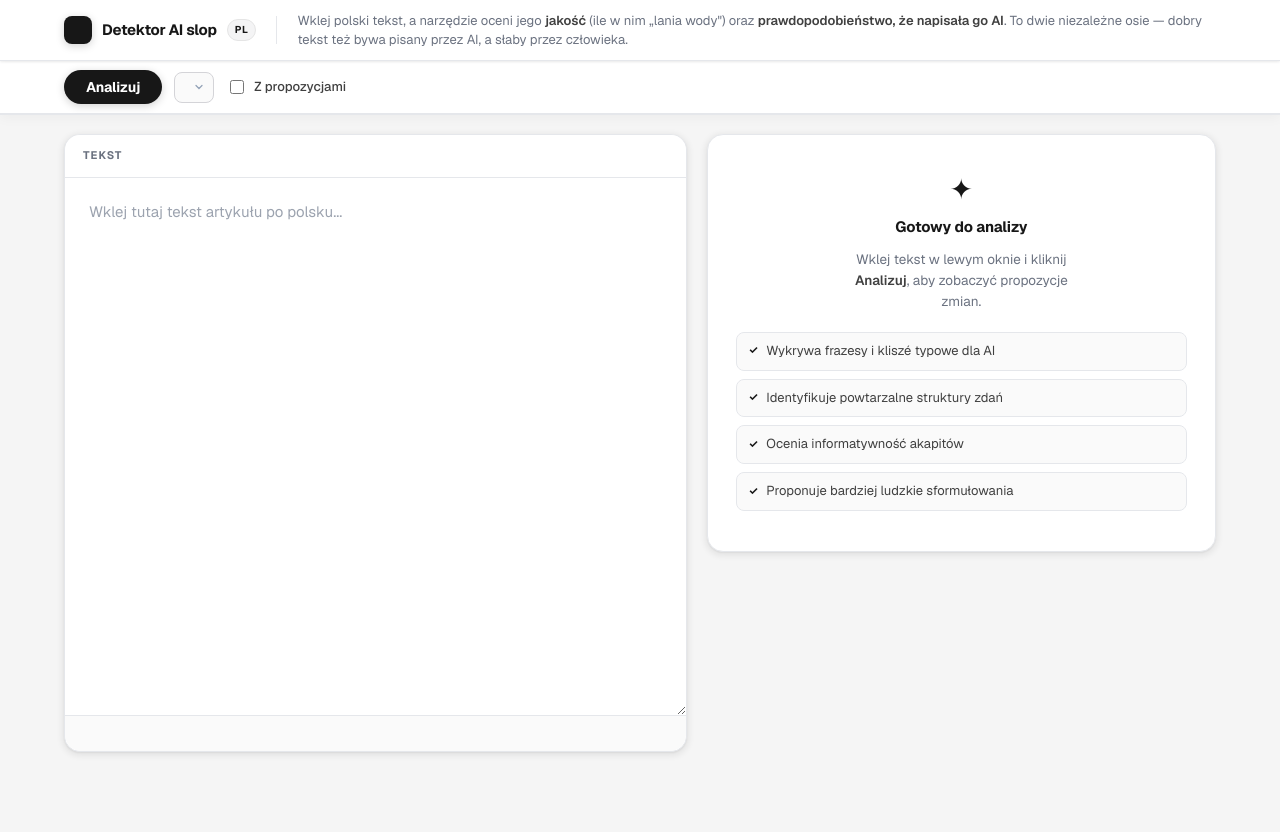
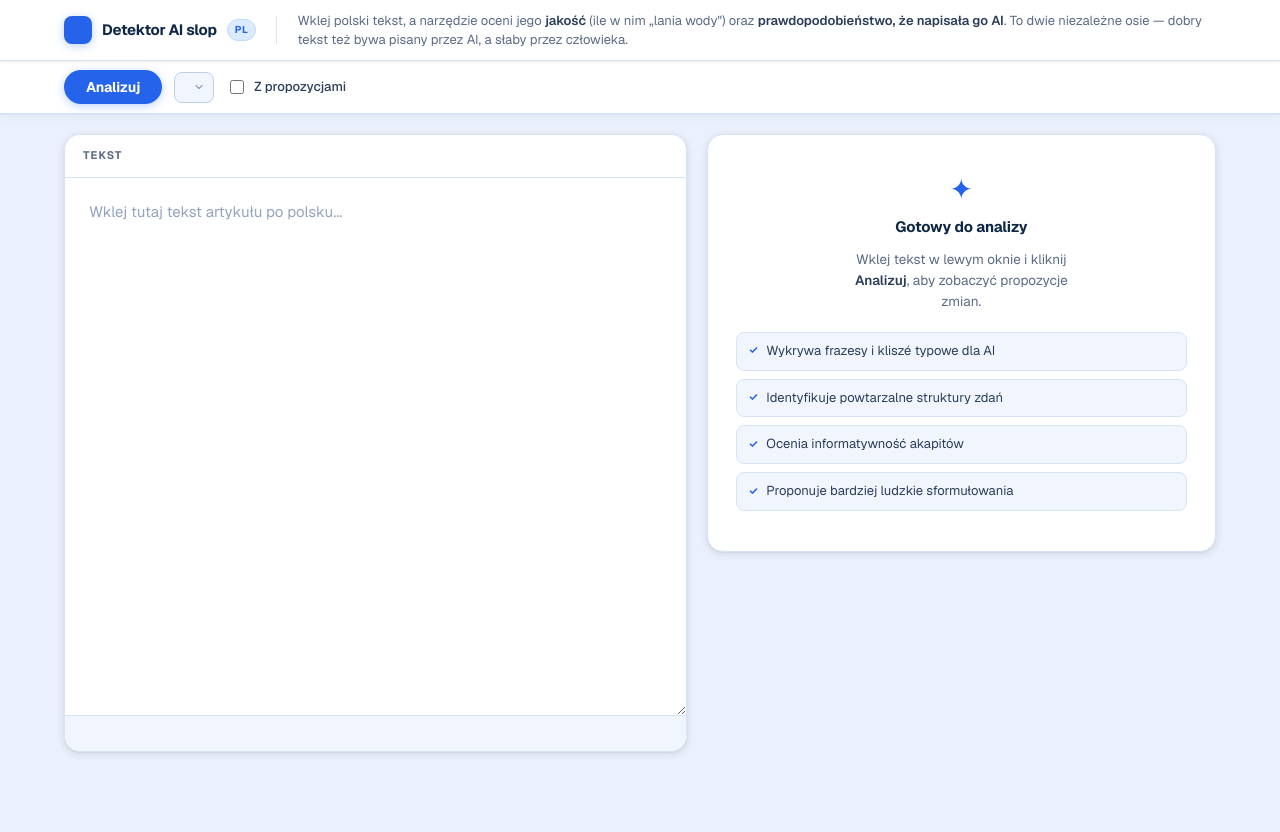
Before and after one commit to ArturDab/detektor_ai, a FastAPI app: page / in a window 1280 px wide. Run offline with FastAPI, Linux system fonts and the light colour scheme; data that the repository does not hold is empty.

Commit message:
Redesign M3 — Faza 3: jasna błękitna paleta + mocniejsze akcenty (#34)
- style.css: tokeny :root przekolorowane na jasny błękit (M3 primary blue
  #2563eb, powierzchnie z błękitnym podtonem, focus-ring/elevation w błękicie).
  Nazwy zmiennych i semantyczne --green/--yellow/--orange/--red (czyta app.js
  w colorFor: pasma gauge/ocen) bez zmian.
- Wzmocnione akcenty: „Analizuj" filled-blue z błękitnym glow, „Kopiuj/
  Humanizuj" jako niebieski tonal, błękitny tor gauge, niebieski ::selection,
  aktywna marka (mark.mark-active) z mocnym błękitnym ringiem.
- app.js: scrollToMark oznacza aktywną markę klasą mark-active (czyste
  dodanie klasy; przepływ nawigacji bez zmian).

Weryfikacja: pytest 34/34, ruff czysto, node --check OK, endpointy + serwowane
style.css/app.js lokalnie OK.

https://claude.ai/code/session_01UJ6z7NXBCN5Y8peQjSiFWf

Co-authored-by: Claude <noreply@anthropic.com>

```diff
--- a/src/detektor_web/static/app.js
+++ b/src/detektor_web/static/app.js
@@ -352,8 +352,12 @@ function scrollToFinding(idx) {
 }
 
 function scrollToMark(idx) {
+  document.querySelectorAll("mark.mark-active").forEach((m) => m.classList.remove("mark-active"));
   const mark = document.querySelector(`mark[data-idx="${idx}"]`);
-  if (mark) mark.scrollIntoView({ behavior: "smooth", block: "center" });
+  if (mark) {
+    mark.classList.add("mark-active");
+    mark.scrollIntoView({ behavior: "smooth", block: "center" });
+  }
 }
 
 function updateNav() {
--- a/src/detektor_web/static/style.css
+++ b/src/detektor_web/static/style.css
@@ -1,29 +1,29 @@
 /* ================================================================
    Detektor AI — redesign Material 3 (Faza 1: fundament tokenów)
    Layout: compact sticky bar + two-col (text | proposals)
-   Font: Geist · Paleta: neutralny monochrom (near-black) + struktura M3
+   Font: Geist · Paleta: jasny błękit (M3 primary blue) + struktura M3
    Tryb jasny; tokeny na zmiennych, gotowe pod dark. Aliasy
    (--bg/--surface/--accent/...) zachowane — używa ich reszta arkusza
    i app.js (--green/--yellow/--orange/--red w colorFor).
    ================================================================ */
 
 :root {
-  /* --- Powierzchnie (M3 surface / neutralna rampa container) --- */
-  --bg: #f5f5f5;              /* surface-container-low */
+  /* --- Powierzchnie (M3 surface, jasna rampa z błękitnym podtonem) --- */
+  --bg: #eaf1fd;             /* surface-container-low (błękit) */
   --surface: #ffffff;        /* surface / container-lowest */
-  --surface-2: #fafafa;      /* surface-container */
-  --text: #171717;           /* on-surface */
-  --text-body: #404040;      /* on-surface (treść) */
-  --muted: #6b7280;          /* on-surface-variant */
-  --muted-2: #9ca3af;        /* outline */
-  --border: #e5e7eb;         /* outline-variant */
-  --border-strong: #d4d4d8;
+  --surface-2: #f1f6fe;      /* surface-container (błękit) */
+  --text: #0f2747;           /* on-surface (granatowy ink) */
+  --text-body: #2b3d59;      /* on-surface (treść) */
+  --muted: #5b6b85;          /* on-surface-variant */
+  --muted-2: #93a4c0;        /* outline */
+  --border: #d7e3f6;         /* outline-variant (błękit) */
+  --border-strong: #bcd0ec;
 
-  /* --- Akcent: neutralny monochrom (M3 primary = near-black) --- */
-  --accent: #171717;         /* primary */
-  --accent-hover: #000000;
-  --accent-soft: #f4f4f5;    /* primary-container (neutral) */
-  --accent-soft-border: #e5e5e5;
+  /* --- Akcent: błękit (M3 primary blue) --- */
+  --accent: #2563eb;         /* primary (vivid blue) */
+  --accent-hover: #1d4ed8;
+  --accent-soft: #dbeafe;    /* primary-container (light blue) */
+  --accent-soft-border: #bfdbfe;
   --accent-contrast: #ffffff; /* on-primary */
 
   /* --- Kolory semantyczne (własne, dostrojone; czyta je app.js) --- */
@@ -41,8 +41,8 @@
   --shadow-sm: 0 1px 2px rgba(0, 0, 0, 0.04), 0 1px 3px rgba(0, 0, 0, 0.06);
   --shadow: 0 1px 2px rgba(0, 0, 0, 0.06), 0 2px 6px 2px rgba(0, 0, 0, 0.07);
   --shadow-lg: 0 1px 3px rgba(0, 0, 0, 0.10), 0 6px 14px 4px rgba(0, 0, 0, 0.10);
-  --shadow-accent: 0 2px 8px rgba(0, 0, 0, 0.18); /* neutralny (akcent near-black) */
-  --ring: 0 0 0 3px rgba(23, 23, 23, 0.20);       /* focus ring neutralny */
+  --shadow-accent: 0 2px 10px rgba(37, 99, 235, 0.30); /* błękitny glow akcentu */
+  --ring: 0 0 0 3px rgba(37, 99, 235, 0.30);           /* focus ring błękitny */
 
   --font-sans: "Geist", -apple-system, BlinkMacSystemFont, "Segoe UI", Roboto, sans-serif;
   --font-mono: "Geist Mono", ui-monospace, SFMono-Regular, Menlo, Consolas, monospace;
@@ -598,6 +598,15 @@ mark:hover { filter: brightness(0.93); }
 .sev-low    { background: #fef3c7; border-bottom: 2px solid #fbbf24; }
 .sev-info   { background: #dbeafe; border-bottom: 2px solid #60a5fa; }
 
+/* Aktywna marka (po kliknięciu/nawigacji) — mocny błękitny akcent */
+mark.mark-active {
+  outline: 2px solid var(--accent);
+  outline-offset: 1px;
+  box-shadow: 0 0 0 4px var(--accent-soft);
+  border-radius: 4px;
+}
+::selection { background: var(--accent-soft); color: var(--text); }
+
 .legend { margin-bottom: 0; display: flex; gap: 6px; flex-wrap: wrap; }
 .chip { font-size: 11px; padding: 2px 9px; border-radius: 999px; font-weight: 600; border: 0; }
 .legend .chip.sev-high   { background: #ffe4e6; color: #be123c; }
@@ -616,7 +625,7 @@ mark:hover { filter: brightness(0.93); }
 .score-hint { display: block; color: var(--muted-2); font-size: 11px; margin-top: 3px; }
 .gauge-wrap { display: flex; justify-content: center; margin: 8px 0 2px; }
 .gauge { width: 130px; height: 130px; }
-.g-bg { fill: none; stroke: var(--border); stroke-width: 10; }
+.g-bg { fill: none; stroke: var(--accent-soft); stroke-width: 10; }
 .g-fg {
   fill: none; stroke-width: 10; stroke-linecap: round;
   transform: rotate(-90deg); transform-origin: 60px 60px;
@@ -929,8 +938,8 @@ button:active { transform: translateY(1px); box-shadow: var(--shadow-accent), in
 .abar-controls #analyze { border-radius: 999px; padding: 8px 22px; letter-spacing: -0.01em; }
 
 /* Tonal button (Kopiuj / Humanizuj) — neutralny kontener M3 */
-.btn-secondary { background: var(--accent-soft); color: var(--text); border: 0; border-radius: 999px; padding: 8px 16px; box-shadow: none; }
-.btn-secondary:hover { background: var(--accent-soft); color: var(--text); border: 0; box-shadow: inset 0 0 0 999px rgba(0, 0, 0, 0.05); }
+.btn-secondary { background: var(--accent-soft); color: var(--accent); border: 0; border-radius: 999px; padding: 8px 16px; box-shadow: none; }
+.btn-secondary:hover { background: var(--accent-soft); color: var(--accent); border: 0; box-shadow: inset 0 0 0 999px rgba(37, 99, 235, 0.08); }
 
 /* Outlined / text button (mini) */
 .btn-mini { background: transparent; color: var(--text-body); border: 1px solid var(--border-strong); border-radius: 999px; padding: 5px 13px; box-shadow: none; }
```
